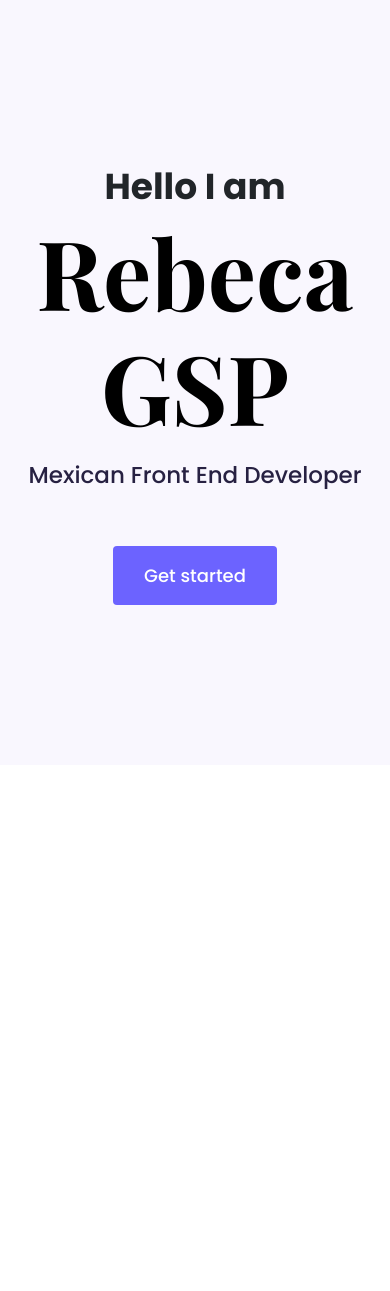
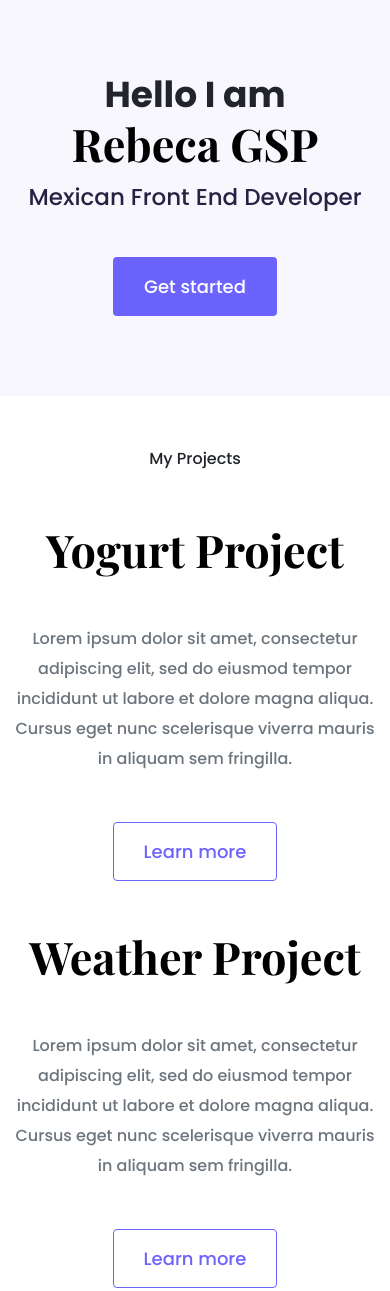
Before and after one commit to RebecaGSP/my_portfolio, a plain HTML site: page index.html in a window 390 px wide. Shown: the top 1291 px of the page. Before the commit the page ends 844 px from the top, so only its background shows below. Drawn offline with nearby package versions, Linux system fonts and the light colour scheme.

Commit message:
Added Home page design

```diff
--- a/index.html
+++ b/index.html
@@ -13,7 +13,7 @@
     <title>Document</title>
 </head>
 <body>
-   <div class="hero">
+    <div class="hero">
         <p>Hello I am</p>
         <h1>Rebeca GSP</h1>
         <h2 class="mb-5">Mexican Front End Developer</h2>
@@ -21,5 +21,56 @@
             <a href="#" class="btn btn-branding">Get started</a>
         </div>
     </div>
+    <p class="text-center m-5">My Projects</p>
+    <div class="container">
+        <div class="row mb-5">
+            <div class="col d-none d-lg-block">
+                <img src="/images/yogurt.png" class="img-fluid" alt="">
+            </div>
+            <div class="col">
+                <div class="project-description">
+                    <h2 class="mb-5">
+                        Yogurt Project
+                    </h2>
+                    <p class="mb-5 text-muted">
+                        Lorem ipsum dolor sit amet, consectetur adipiscing elit, sed do eiusmod tempor incididunt ut labore et dolore magna aliqua. Cursus eget nunc scelerisque viverra mauris in aliquam sem fringilla.
+                    </p>
+                    <a href="" class="btn btn-branding-outline">Learn more</a>
+                </div>
+            </div>
+        </div>
+        <div class="row mb-5">
+            <div class="col">
+                <div class="project-description">
+                    <h2 class="mb-5">
+                        Weather Project
+                    </h2>
+                    <p class="mb-5 text-muted">
+                        Lorem ipsum dolor sit amet, consectetur adipiscing elit, sed do eiusmod tempor incididunt ut labore et dolore magna aliqua. Cursus eget nunc scelerisque viverra mauris in aliquam sem fringilla.
+                    </p>
+                    <a href="" class="btn btn-branding-outline">Learn more</a>
+                </div>
+            </div>
+            <div class="col d-none d-lg-block">
+                <img src="/images/weather.png" class="img-fluid" alt="">
+            </div>
+        </div>
+        <div class="row">
+            <div class="col d-none d-lg-block">
+                <img src="/images/dictionary.png" class="img-fluid" alt="">
+            </div>
+            <div class="col">
+                <div class="project-description">
+                    <h2 class="mb-5">
+                        Dictionary Project
+                    </h2>
+                    <p class="mb-5 text-muted">
+                        Lorem ipsum dolor sit amet, consectetur adipiscing elit, sed do eiusmod tempor incididunt ut labore et dolore magna aliqua. Cursus eget nunc scelerisque viverra mauris in aliquam sem fringilla.
+                    </p>
+                    <a href="" class="btn btn-branding-outline">Learn more</a>
+                </div>
+            </div>
+        </div>
+    </div>
 </body>
 </html>
--- a/styles/styles.css
+++ b/styles/styles.css
@@ -20,16 +20,23 @@ h1, h2, h3, h4, h5, h6 {
 
 h1 {
     font-size: 96px;
+    line-height: 1.5;
+}
+
+h2 {
+    font-size: 64px;
 }
 
 p {
     font-weight: normal;
+    font-size: 16px;
+    line-height: 30px;
 }
 
 .hero {
     background-color: var(--secondary-color);
     text-align: center;
-    padding: 160Px 20px;
+    padding: 160px 20px;
 }
 
 .hero p{
@@ -42,7 +49,7 @@ p {
     font-family: var(--default-font-family);
     color: #272142;
     font-weight: lighter;
-    line-height: 2;
+    line-height: 1;
     font-size: 23px;
 }
 
@@ -54,3 +61,35 @@ p {
     line-height: 27px;
     padding: 15px 30px;
 }
+
+.btn-branding-outline {
+    border: 1px solid var(--branding-color);
+    border-radius: 4px;
+    color: var(--branding-color);
+    font-size: 18px;
+    line-height: 27px;
+    padding: 15px 30px;
+}
+
+.padding-description {
+    padding: 120px 60px;
+}
+
+@media (max-width: 960px) {
+    h1 {
+    font-size: 45px;
+    }
+
+    h2 {
+        font-size: 45px;
+    }
+
+    .hero {
+        padding: 80px 20px;
+    }
+
+    .project-description {
+        padding: 0;
+        text-align: center;
+    }
+}
```
Also changed, not shown: images/dictionary.png (added), images/weather.png (added), images/yogurt.png (added).
